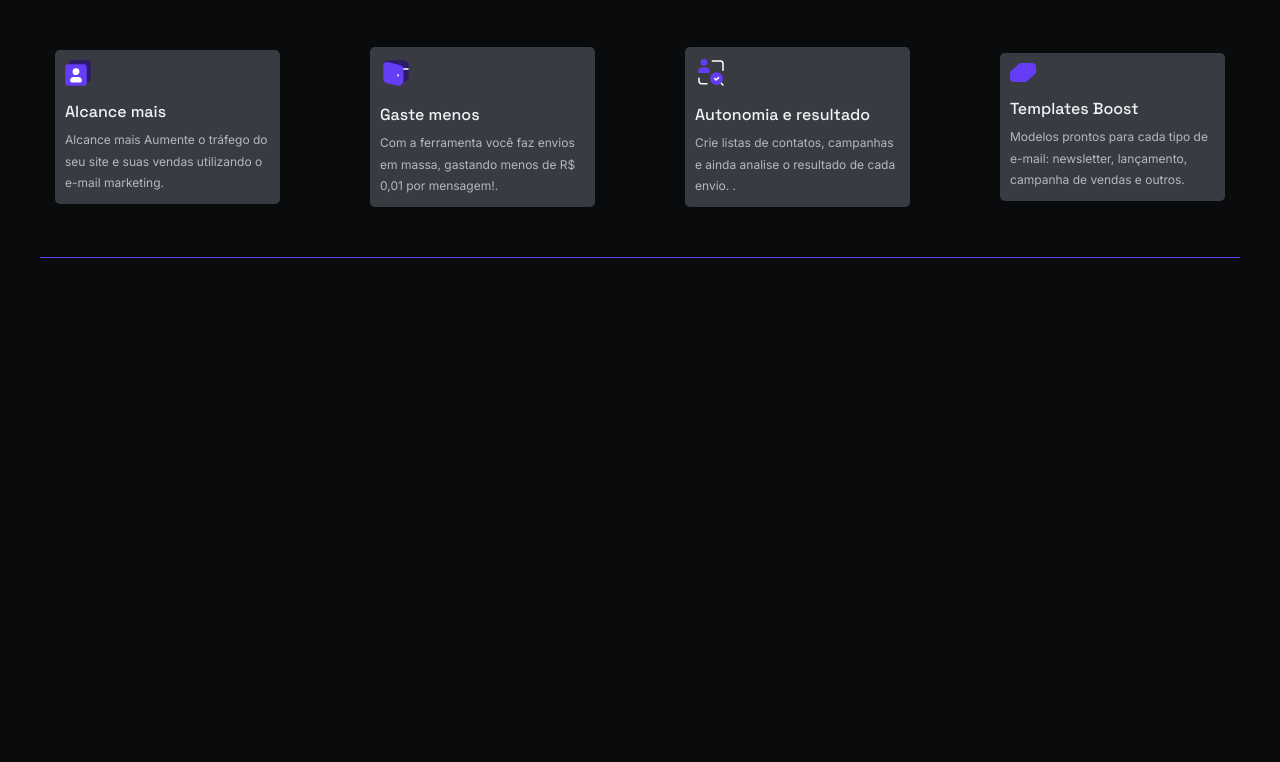
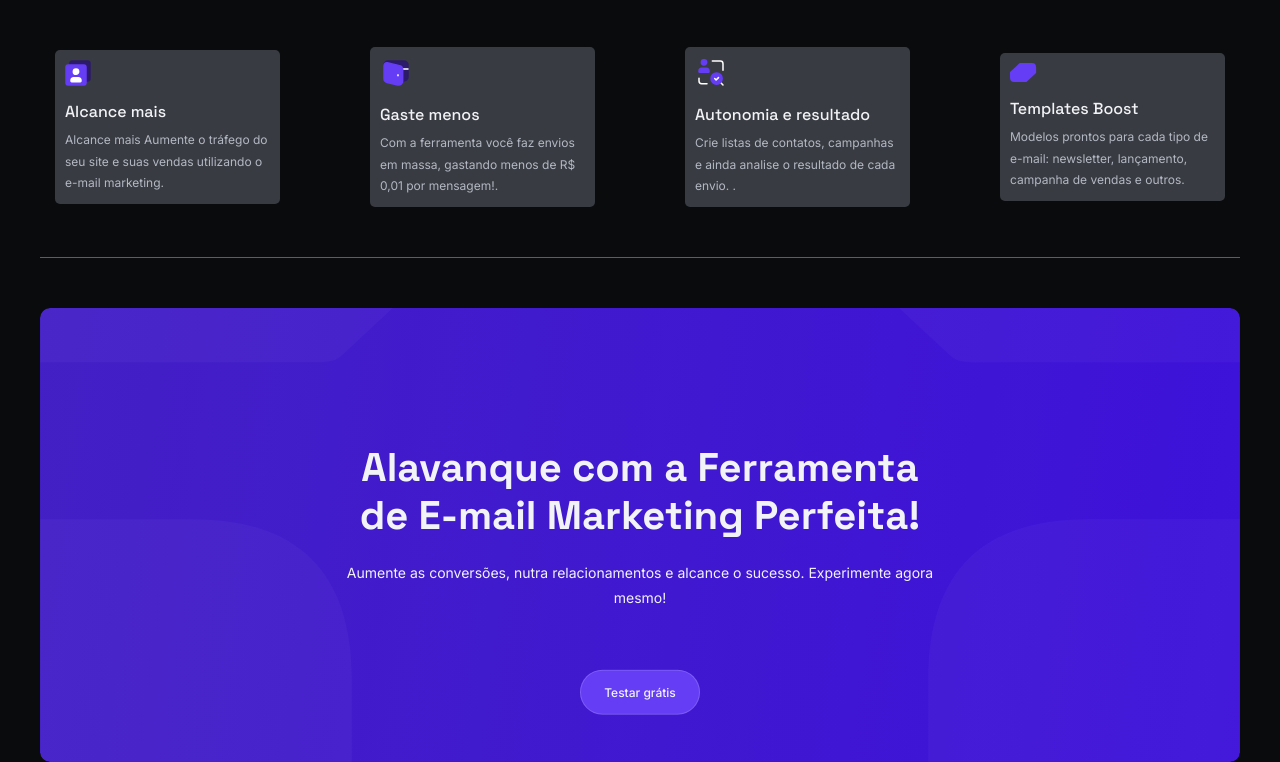
Before and after one commit to menesesdev/CloudBoost, a plain HTML site: page index.html in a window 1280 px wide. Shown: the part 966-1728 px from the top of the page. Before the commit the page ends 1224 px from the top, so only its background shows below. Drawn offline with Linux system fonts and the light colour scheme.

Commit message:
Finalizando a section marketing e a versão desktop

```diff
--- a/index.html
+++ b/index.html
@@ -114,5 +114,21 @@
         </div>
       </div>
     </section>
+
+    <section class="section-marketing">
+      <div class="container">
+        <div class="image-background">
+          <img src="/img/bg-box.svg" alt="Background marketing" />
+        </div>
+        <div class="marketing-content">
+          <h3>Alavanque com a Ferramenta de E-mail Marketing Perfeita!</h3>
+          <p>
+            Aumente as conversões, nutra relacionamentos e alcance o sucesso.
+            Experimente agora mesmo!
+          </p>
+          <button class="btn-primary">Testar grátis</button>
+        </div>
+      </div>
+    </section>
   </body>
 </html>
--- /dev/null
+++ b/scss/_section-marketing.scss
@@ -0,0 +1,28 @@
+.section-marketing {
+  .container {
+    margin-top: 5rem;
+    margin-bottom: 5rem;
+    position: relative;
+    .image-background {
+      z-index: -1;
+      position: absolute;
+      width: 100%;
+      left: 0;
+      top: 0;
+    }
+    .marketing-content {
+      @include flex-center;
+      flex-direction: column;
+      position: absolute;
+      top: 50%;
+      left: 50%;
+      transform: translate(-50%, 50%);
+      text-align: center;
+      z-index: 1;
+      gap: 20px;
+      .btn-primary {
+        margin-top: 40px;
+      }
+    }
+  }
+}
--- a/scss/main.scss
+++ b/scss/main.scss
@@ -8,3 +8,4 @@
 @import 'header';
 @import 'section-hero';
 @import 'section-recursos';
+@import 'section-marketing';
```
Also changed, not shown: css/main.min.css, 1 other file.
